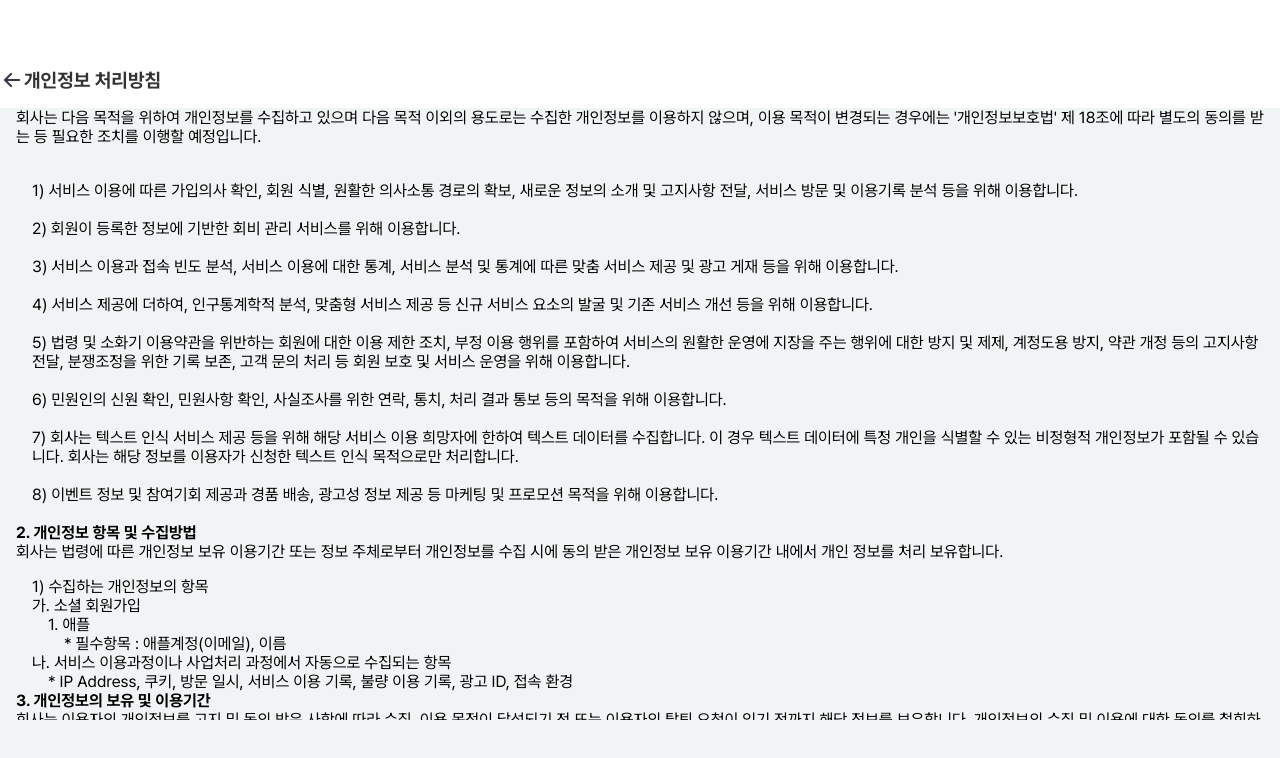
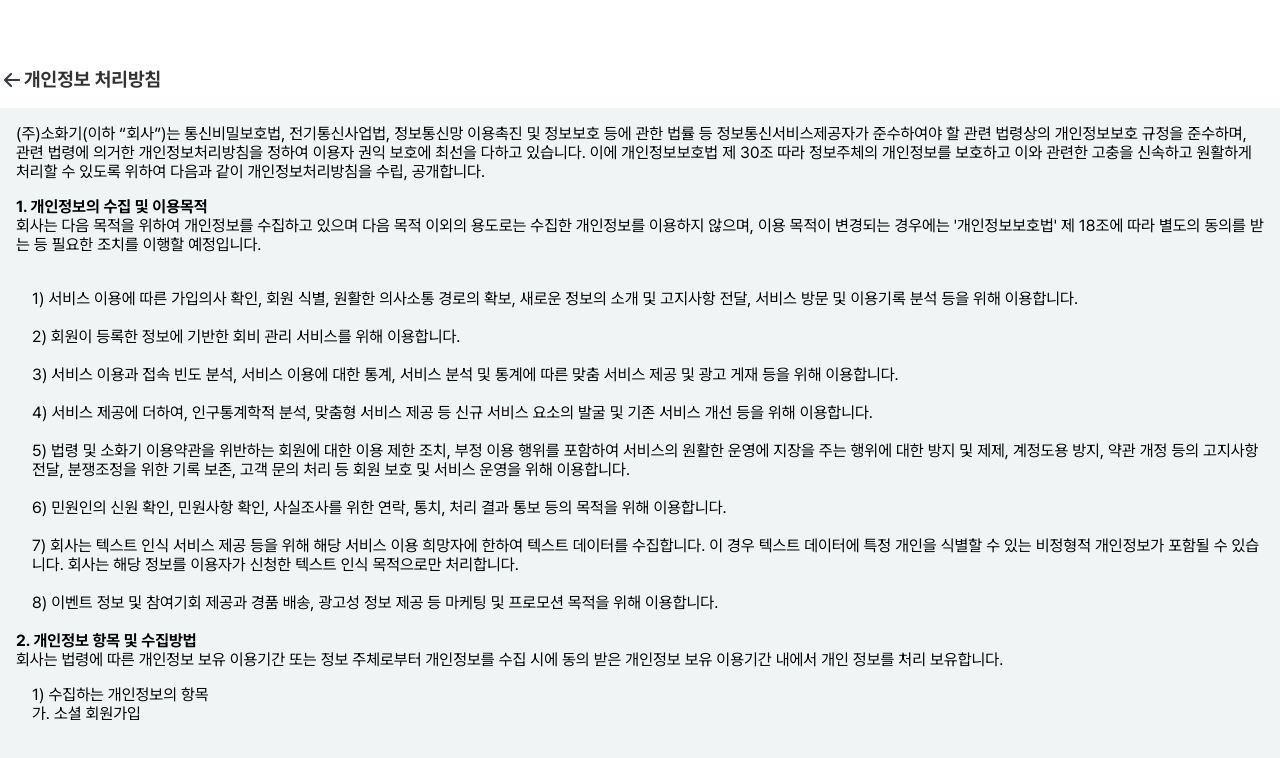
Before and after one commit to urimeee/sohawgi_Front, a React (Create React App) app: page /info/privacy in a window 1280 px wide. Shown: the top 758 px of the page. Built offline with nearby package versions, Linux system fonts and the light colour scheme; no server answers.

Commit message:
feat: 바텀시트를 고려한 스타일 수정 / 13491144777

```diff
--- a/src/pages/TermPage/Component/HeadTitle/index.tsx
+++ b/src/pages/TermPage/Component/HeadTitle/index.tsx
@@ -14,7 +14,6 @@
   align-items: center;
   padding: 4.25rem 0 1rem 0;
   flex: 1;
-  position: fixed;
   width: 100%;
 `;
 
--- a/src/pages/TermPage/UserPrivacyPage/index.tsx
+++ b/src/pages/TermPage/UserPrivacyPage/index.tsx
@@ -7,6 +7,7 @@
 const StyledPrivacyContainer = styled.div`
   display: flex;
   flex-direction: column;
+  height: 100%;
 `;
 
 const StyledPrivacyPageContainer = styled.div`
```
